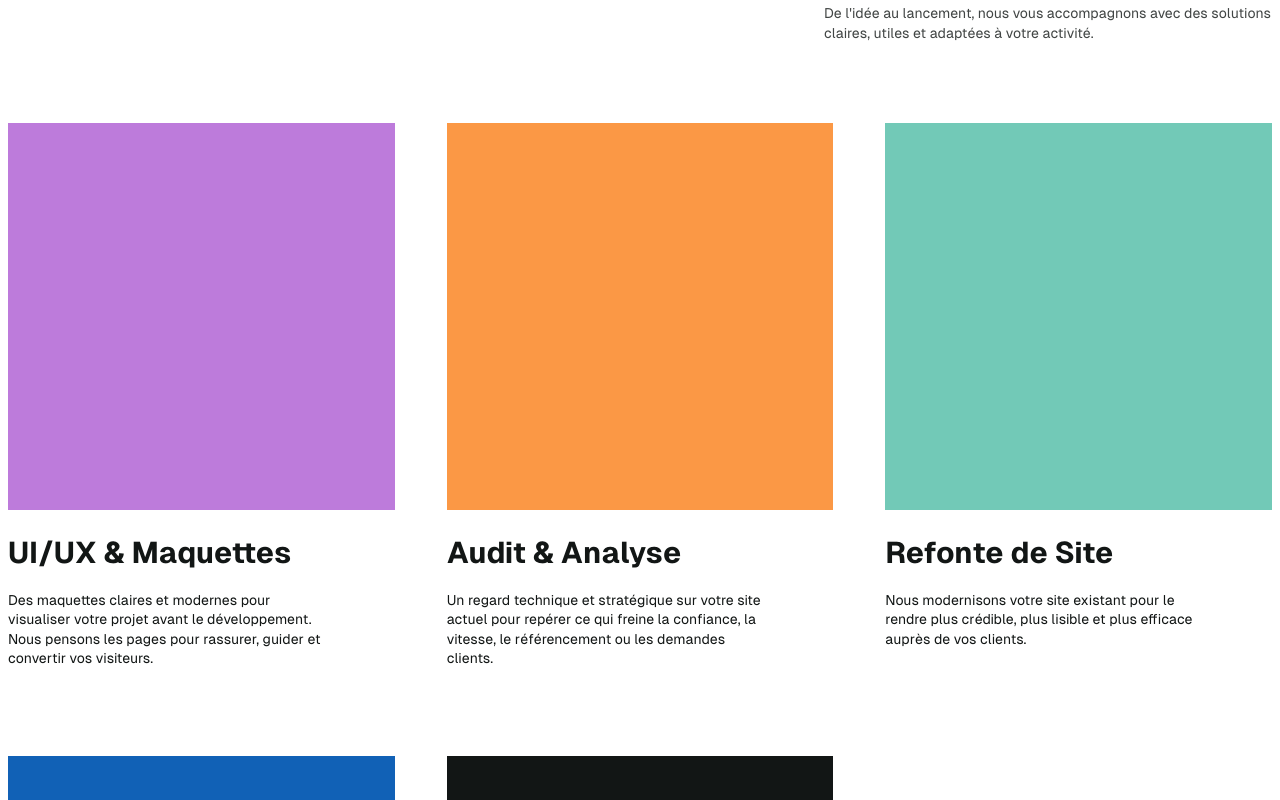
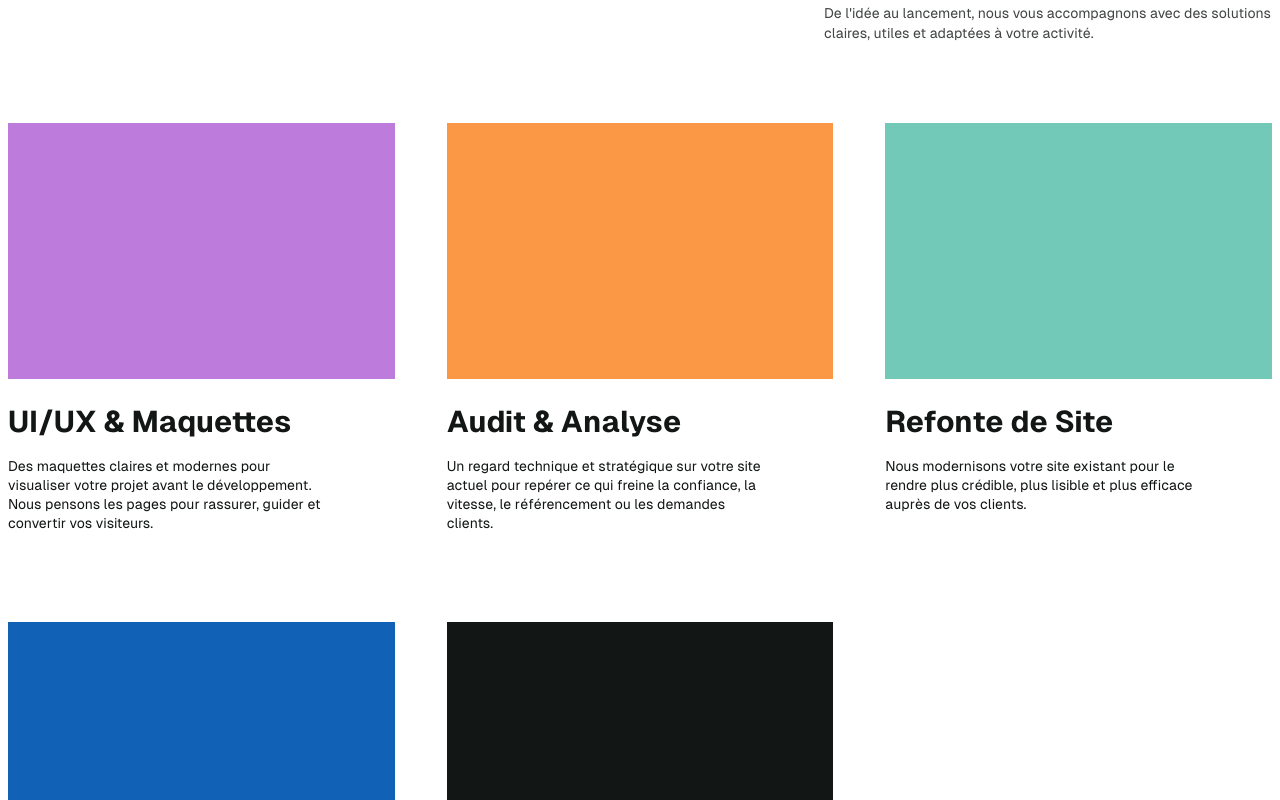
Before and after one commit to twocoderz/twocoderz.team, a React (Vite) app: page / in a window 1280 px wide. Shown: the part 4160-4960 px from the top of the page. Built offline with nearby package versions, Linux system fonts and the light colour scheme.

Commit message:
fix spacings

```diff
--- a/src/pages/home/components/Services.tsx
+++ b/src/pages/home/components/Services.tsx
@@ -43,13 +43,13 @@ export default function Services() {
                 role="listitem"
               >
                 <div
-                  className={`aspect-square w-full ${SERVICE_COLOR_CLASSES[service.id] ?? "bg-primary"}`}
+                  className={`h-64 w-full ${SERVICE_COLOR_CLASSES[service.id] ?? "bg-primary"}`}
                   aria-hidden
                 />
                 <h3 className="mt-p6 text-2xl font-bold leading-tight text-black md:text-3xl">
                   {service.title}
                 </h3>
-                <p className="mt-p5 max-w-xs text-r14 leading-snug text-black">
+                <p className="mt-p4 max-w-xs text-r14 leading-snug text-black">
                   {service.description}
                 </p>
               </article>
```
